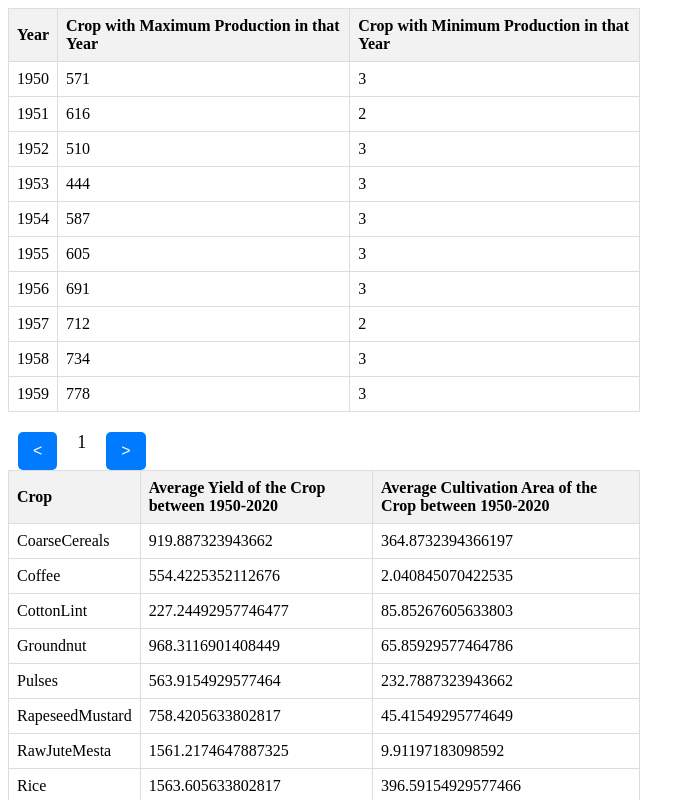
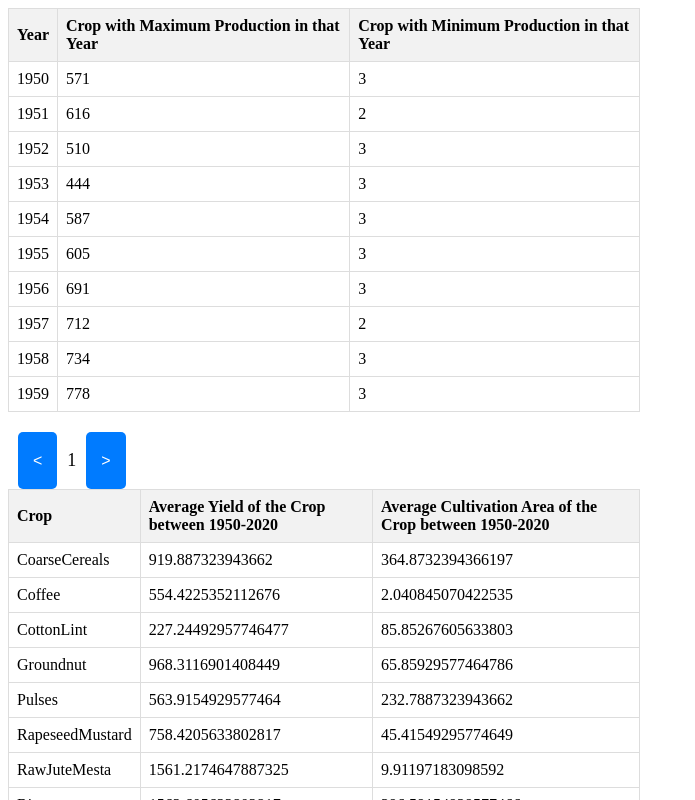
Before and after one commit to Digvijaysingh0707/Manufac_Assignment, a React (Create React App) app: page / in a window 1280 px wide. Shown: the top 800 px of the page, without its empty margins (0-695 px from the left). Built offline with nearby package versions, Linux system fonts and the light colour scheme.

Commit message:
css changes

```diff
--- a/src/index.css
+++ b/src/index.css
@@ -1,3 +1,4 @@
+
 table {
   width: 50%;
   border-collapse: collapse;
@@ -13,8 +14,6 @@ th {
 }
 .pagination {
   display: flex;
-  /*  align-items: left;
-  justify-content: left; */
   margin-top: 20px;
 }
 
@@ -36,5 +35,4 @@ th {
 
 .pagination-number {
   font-size: 18px;
-  margin: 0 10px;
 }
```
